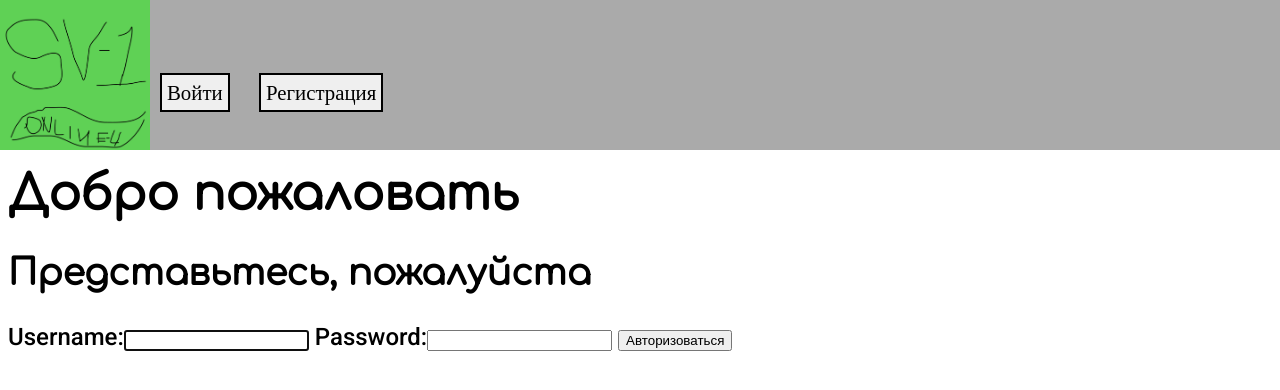
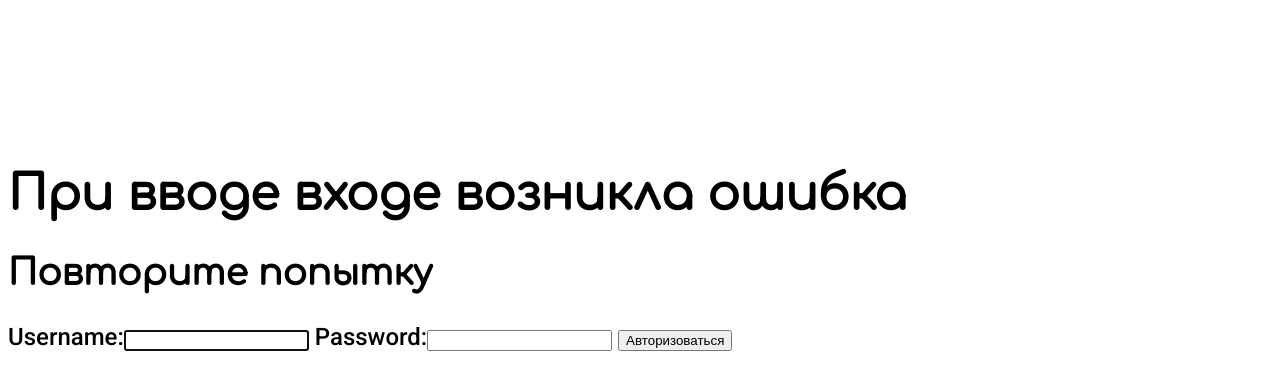
Before and after one commit to KozlovKV/django-votings, a Django app: page /login/ in a window 1280 px wide. Shown: the top 390 px of the page. Run offline with Django 3.2, Linux system fonts and the light colour scheme.

Commit message:
Changed menu font

```diff
--- a/menu_app/templates/registration/login.html
+++ b/menu_app/templates/registration/login.html
@@ -7,9 +7,8 @@
         <link rel="stylesheet" type="text/css" href="{% static 'main_style.css' %}">
     </head>
     <body>
-        {% include 'menu.html' %}
-        <h1>Добро пожаловать</h1>
-        <h2>Представьтесь, пожалуйста</h2>
+        <h1>При вводе входе возникла ошибка</h1>
+        <h2>Повторите попытку</h2>
         <form action="/login/" method="post">
             {% csrf_token %}
             {{ form }}
--- a/static/main_style.css
+++ b/static/main_style.css
@@ -11,7 +11,7 @@ body {
     padding: 0;
     padding-top: 10%;
     font-size: 1.5rem;
-    font-family: Roboto, cursive;
+    font-family: Roboto;
 }
 
 .menu {
@@ -29,7 +29,7 @@ body {
     background-color: #AAA;
 
     font-size: 2rem;
-    font-family: Comfortaa;
+    font-family: Jura;
 }
 
 .logo {
@@ -62,10 +62,10 @@ body {
 .login-profile-block input,
 .login-profile-block button {
     font-size: 1.3rem;
-    font-family: Jura;
     padding: 5px;
     margin: 10px;
     border: 2px solid black;
+    font-family: Jura;
 }
 
 h1,h2 {
```
